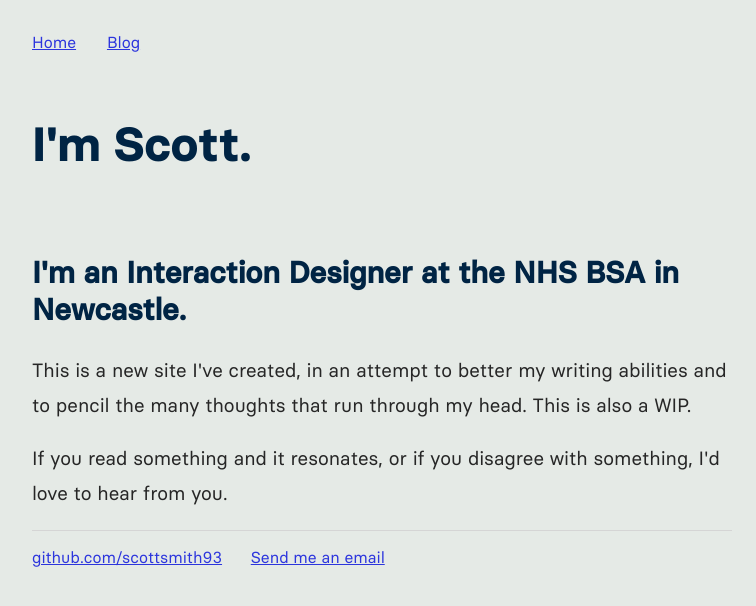
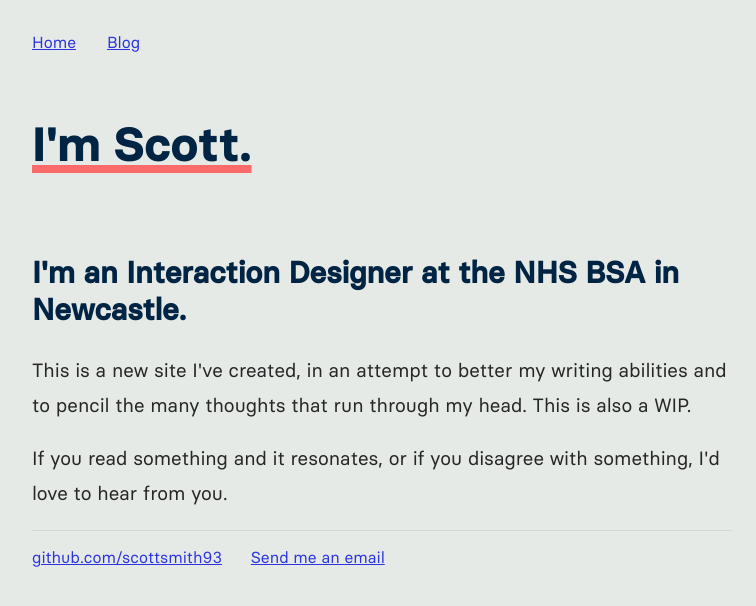
Before and after one commit to scottsmith93/scottsmith.github.io, a Jekyll site: the page built from index.html, in a window 1280 px wide. Shown: the top 606 px of the page, without its empty margins (258-1014 px from the left). Built offline with Jekyll 4.4.1, drawn with Linux system fonts in a browser that asks for light colours.

Commit message:
Update main.css

```diff
--- a/css/main.css
+++ b/css/main.css
@@ -59,6 +59,9 @@ h1 {
     color: #002444;
     padding-top:24px;
     padding-bottom:32px;
+    text-decoration: underline;
+    text-decoration-color: #F96B6B;
+    text-decoration-thickness: 8px;
 }
 
 span {
```
